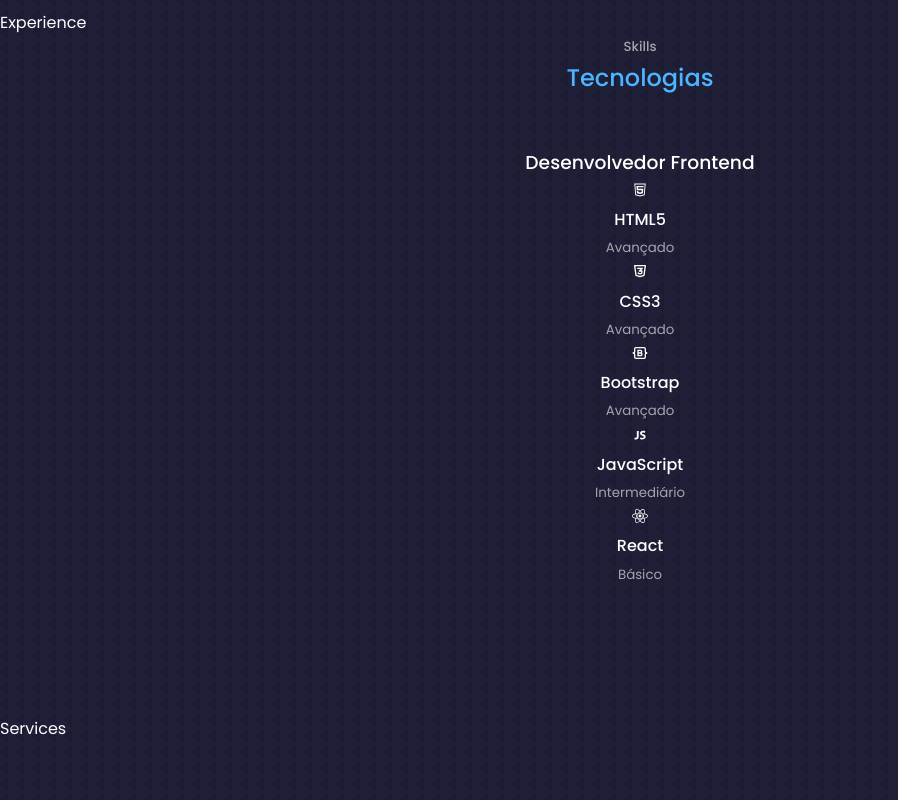
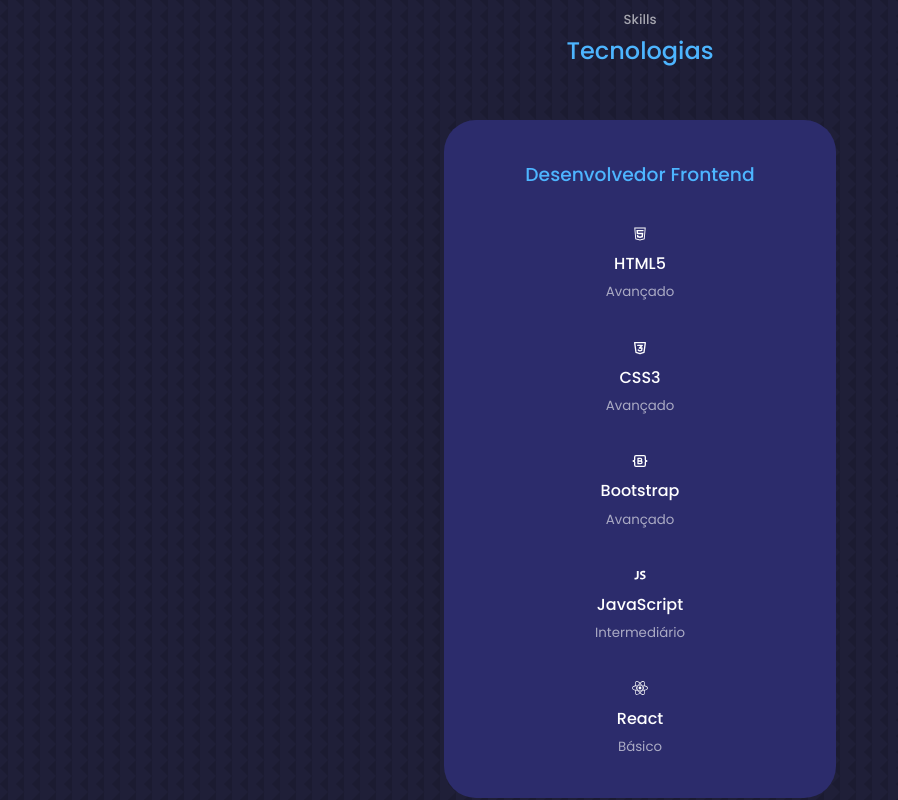
Before and after one commit to Jonathan-Galhardo/Portfolio-React, a React (Create React App) app: page / in a window 1280 px wide. Shown: the part 1560-2360 px from the top of the page, without its empty margins (0-898 px from the left). Built offline with nearby package versions, Linux system fonts and the light colour scheme.

Commit message:
CSS Seção Experiência

```diff
--- a/src/components/experience/Experience.jsx
+++ b/src/components/experience/Experience.jsx
@@ -8,7 +8,7 @@
 
 const Experience = () => {
   return (
-    <section id='experience'>Experience
+    <section id='experience'>
       <h5>Skills</h5>
       <h2>Tecnologias</h2>
 
@@ -18,31 +18,41 @@
           <div className='experience__content'>
             <article className='experiencie__details'>
               <AiOutlineHtml5 />
+              <div>
                 <h4>HTML5</h4>
                 <small className='text-light'>Avançado</small>
+              </div>
             </article>
             <article className='experiencie__details'>
               <TbBrandCss3 />
+              <div>
                 <h4>CSS3</h4>
                 <small className='text-light'>Avançado</small>
+              </div>
             </article>
 
             <article className='experiencie__details'>
               <TbBrandBootstrap />
+              <div>
                 <h4>Bootstrap</h4>
                 <small className='text-light'>Avançado</small>
+              </div>
             </article>
 
             <article className='experiencie__details'>
               <DiJavascript1 />
+              <div>
                 <h4>JavaScript</h4>
                 <small className='text-light'>Intermediário</small>
+              </div>
             </article>
 
             <article className='experiencie__details'>
               <FaReact />
+              <div>
                 <h4>React</h4>
                 <small className='text-light'>Básico</small>
+              </div>
             </article>
           </div>
         </div>
--- a/src/components/experience/experience.css
+++ b/src/components/experience/experience.css
@@ -1,7 +1,38 @@
 .experience__container {
   text-align: center;
   margin: auto;
-  display:block;
   grid-template-columns: 35% 50%;
-  gap: 15%;
+  display: flex;
+  justify-content: center;
 }
+
+.experience__container > div {
+  background: var(--color-bg-variant);
+  padding: 2.4rem 5rem;
+  border-radius: 2rem;
+  border: 1px solid transparent;
+  transition: var(--transition);
+}
+
+.experience__container > div:hover {
+  background: var(--color-primary-variant);
+  border:1px solid var(--color-primary);
+  cursor: default;
+}
+
+.experience__container > div h3{
+  text-align: center;
+  margin-bottom: 2rem;
+  color: var(--color-primary);
+}
+
+.experience__content {
+  display: grid;
+  grid-template-columns: 1rf 1rf;
+  row-gap: 2rem;
+}
+
+.experience__details {
+  display: flex;
+  gap: 1rem;
+}
```
Lines whose indentation alone changed are shown as unchanged.
